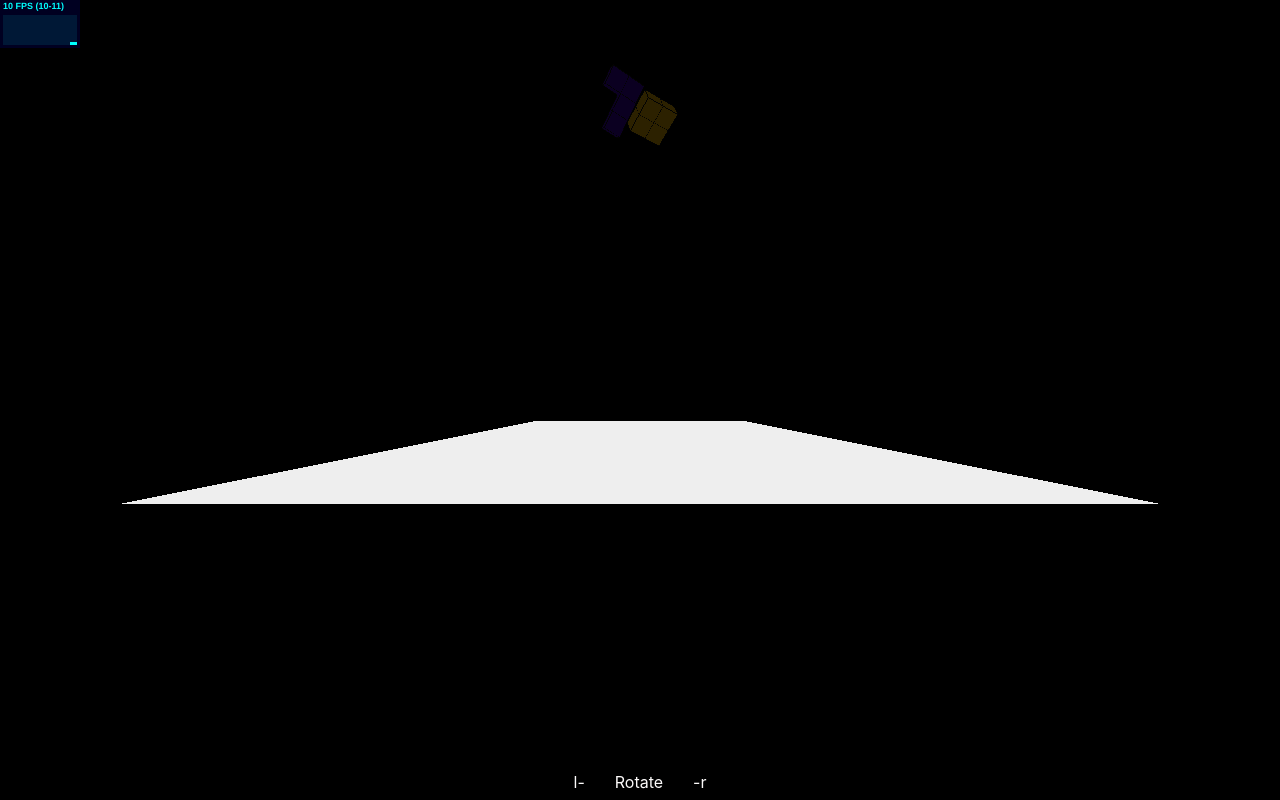
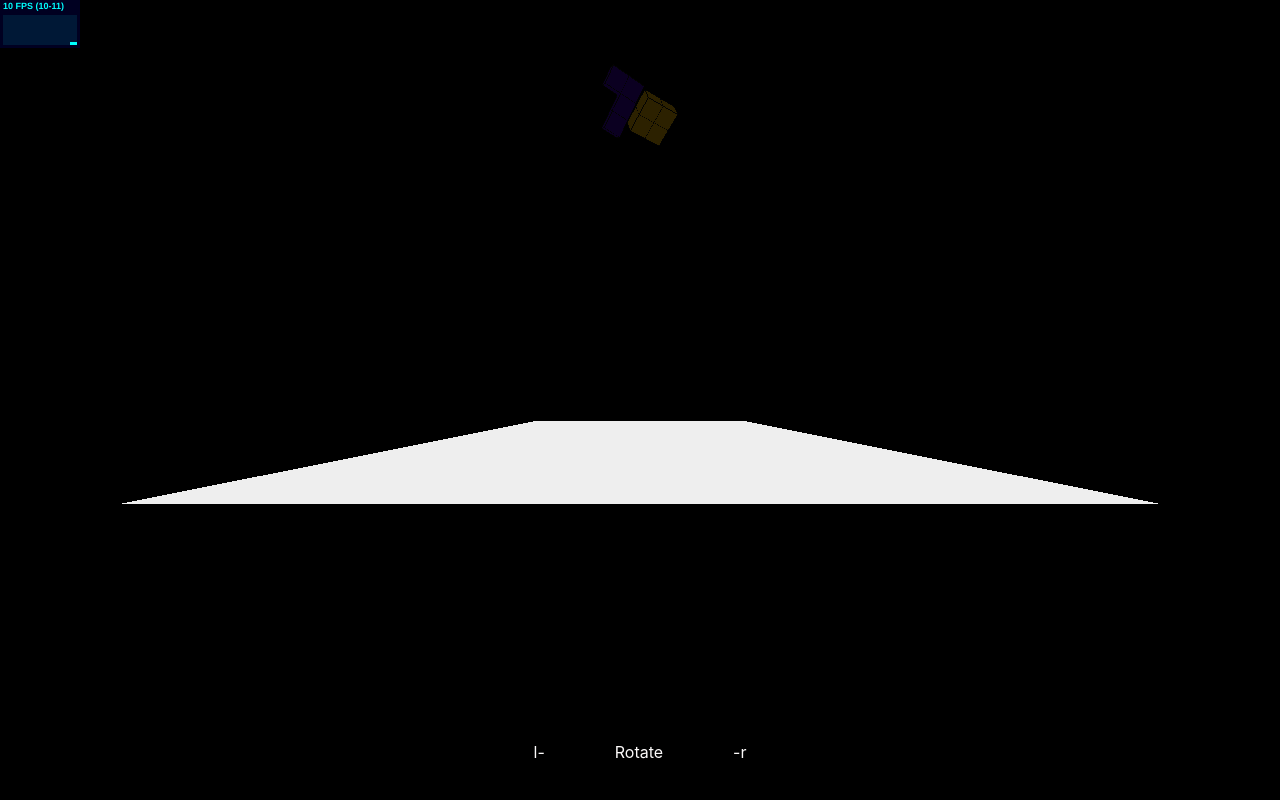
Before and after one commit to PetroYar/3dTetris, a website built with Vite: page index.html in a window 1280 px wide. Built offline with nearby package versions, Linux system fonts and the light colour scheme; animation ran at ten frames a second.

Commit message:
first commit

```diff
--- a/style.scss
+++ b/style.scss
@@ -10,15 +10,16 @@
 }
 .buttons{
   position: fixed;
-  bottom: 0;
+  bottom: 20px;
   left: 50%;
   transform: translate(-50%);
-  gap: 10px;
+  gap: 30px;
   display: flex;
 
 }
 button{
   background: #000;
-  padding: 10px;
+  padding: 20px 20px;
+
 border-radius: 50%;
 }
```
